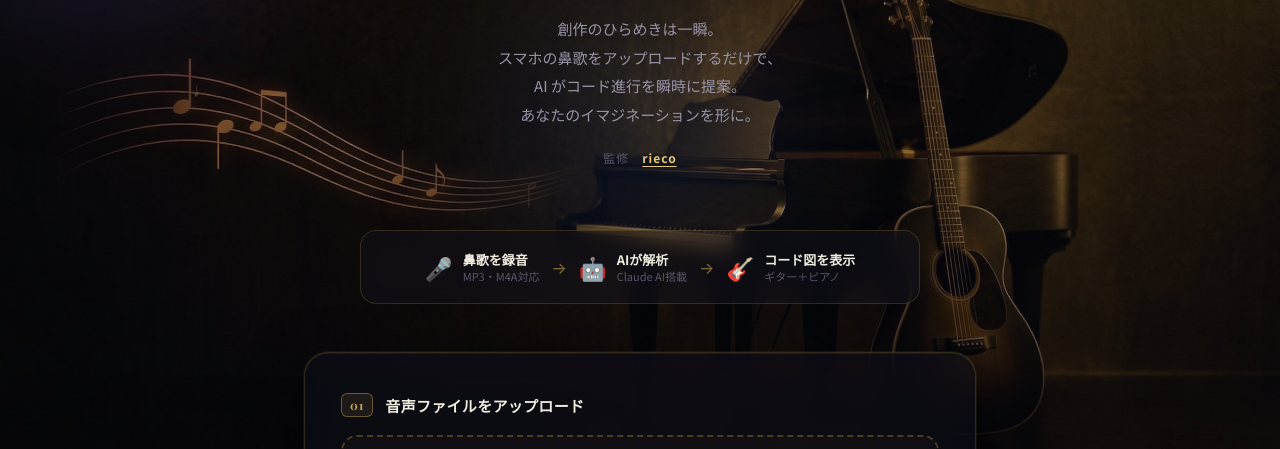
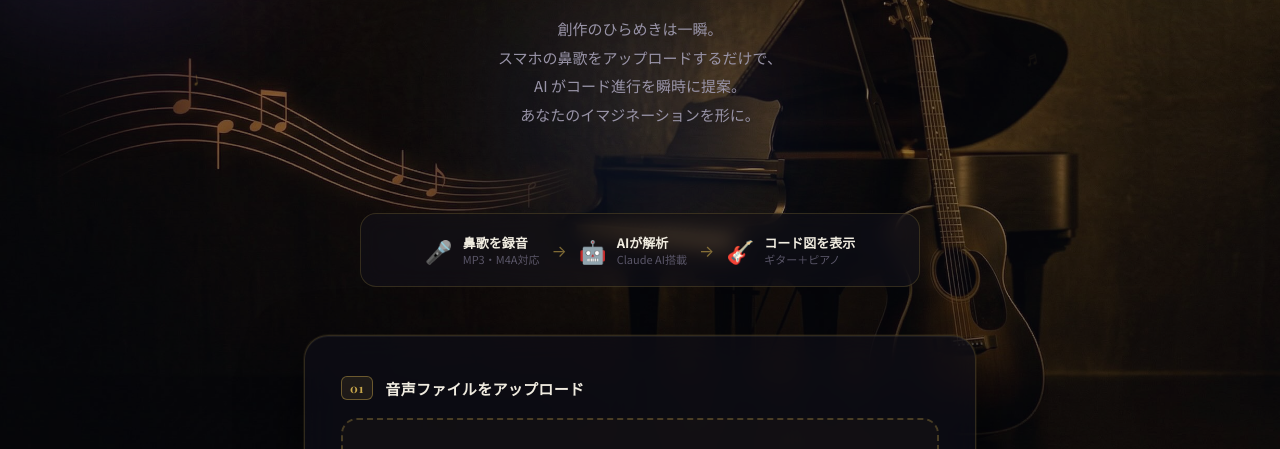
Before and after one commit to pothosweb-gif/humming-code-maker, a website: page index.html in a window 1280 px wide. Shown: the part 273-722 px from the top of the page. Drawn offline with nearby package versions, Linux system fonts and the light colour scheme.

Commit message:
fix: remove rieco credit from hero section

```diff
--- a/index.html
+++ b/index.html
@@ -31,9 +31,6 @@
         AI がコード進行を瞬時に提案。<br>
         あなたのイマジネーションを形に。
       </p>
-      <div class="hero-meta">
-        監修　<a href="https://www.instagram.com/rieco_music_/" target="_blank" rel="noopener" class="hero-link">rieco</a>
-      </div>
     </div>
     <!-- 音符デコレーション -->
     <div class="music-notes">
```
